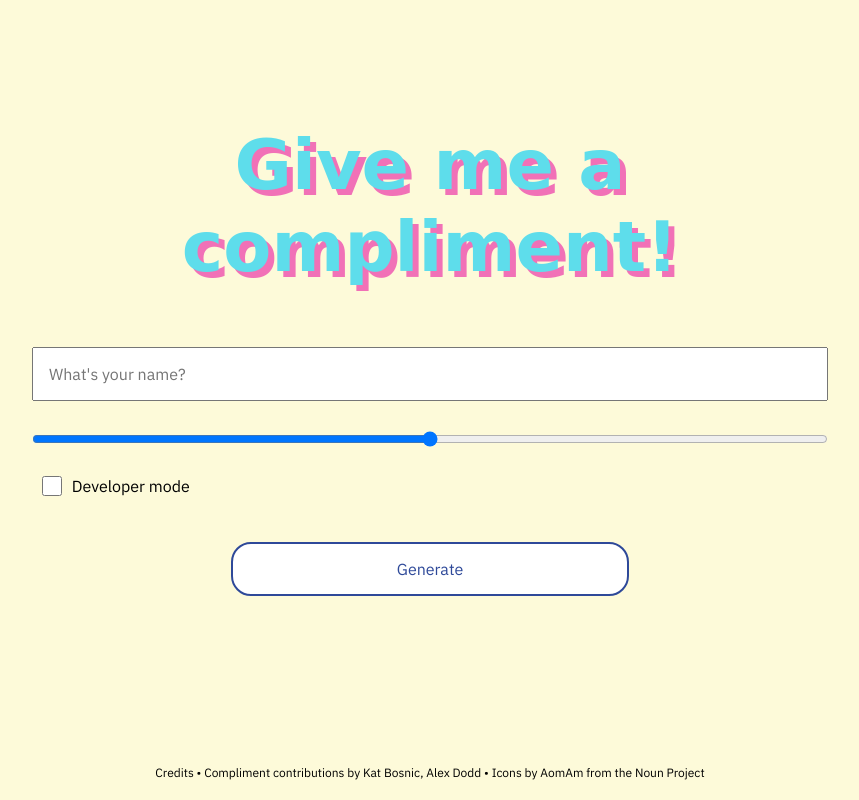
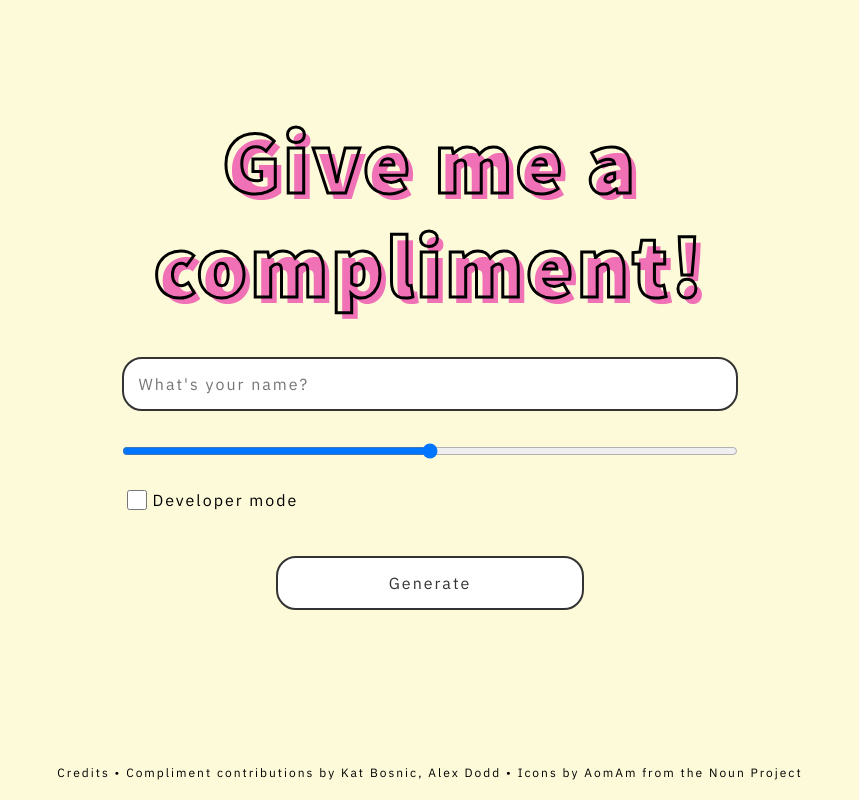
Before and after one commit to fazaaah/compliment-me, a plain HTML site: page index.html in a window 1280 px wide. Shown: the whole page, without its empty margins (210-1069 px from the left). Drawn offline with nearby package versions, Linux system fonts and the light colour scheme; a web font is replaced by a local one.

Commit message:
basic Dev mode added

```diff
--- /dev/null
+++ b/_dev-mode.scss
@@ -0,0 +1,10 @@
+.body-dev {
+    background-color: #333;
+    font-family: 'Source Code Pro', monospace;
+    letter-spacing: 1px;
+    color: #fff;
+}
+
+.button-dev {
+    letter-spacing: 1px;
+}
--- /dev/null
+++ b/_main.scss
@@ -0,0 +1,113 @@
+body {
+    height: 100vh;
+    font-family: 'IBM Plex Sans', sans-serif;
+    letter-spacing: 2px;
+    // font-family: 'Source Code Pro', monospace;
+    background-color: rgba(242, 92, 160, 0.3);
+    background-color: rgba(245, 224, 0, 0.15);
+}
+
+.wrapper {
+    width: 80%;
+    margin: 0 auto;
+}
+
+.generator-container {
+    background-size: cover;
+    display: flex;
+    height: 95vh;
+    align-items: center;
+}
+
+.flex-container {
+    display: flex;
+    flex-direction: column;
+    width: 70%;
+    margin: 0 auto;
+    padding: 50px;
+}
+
+h1 {
+    text-align: center;
+    /* font-family: 'Sonsie One', cursive; */
+    font-family: 'Source Sans Pro', sans-serif;
+    font-size: 100px;
+    letter-spacing: 3px;
+    line-height: 1.15;
+    /* color: #2e4999;
+    color: #5eddeb; */
+    color: transparent;
+    -webkit-text-stroke-width: 3px;
+    -moz-text-stroke-width: 3px;
+    -webkit-text-stroke-color: #000;
+    -moz-text-stroke-color: #000;
+    text-shadow: 6px 6px 0px rgba(255, 255, 255, 1);
+    text-shadow: 6px 6px 0px rgba(234, 44, 165, 0.67);
+    margin-top: 0;
+    margin-bottom: 40px;
+}
+
+@media (max-width: 1315px) {
+    h1 {
+        font-size: 90px;
+    }
+}
+
+input {
+    padding: 15px;
+    width: 100%;
+    border-radius: 20px;
+    box-shadow: none;
+    border: 2px solid #333;
+    letter-spacing: 2px;
+}
+
+.name-container {
+    letter-spacing: 2px;
+}
+
+.slider-container {
+    margin: 15px auto 10px auto;
+}
+
+.dev-mode {
+    text-align: left;
+    width: 100%;
+    display: flex;
+    flex-direction: row;
+    margin-bottom: 30px;
+    .dev-checkbox {
+        height: 20px;
+        width: 5%;
+    }
+    p {
+        width: 90%;
+        margin-top: 0;
+    }
+}
+
+.button {
+    width: 50%;
+    margin: 0 auto;
+    .submit {
+        background-color: #fff;
+        box-shadow: none;
+        border: 2px solid #333;
+        border-radius: 20px;
+        color: #333;
+        padding: 15px;
+        margin-bottom: 20px;
+    }
+}
+
+.output {
+    font-size: 20px;
+}
+
+footer {
+    text-align: center;
+    font-size: 12px;
+    p {
+        margin: 5px auto;
+    }
+}
--- a/index.html
+++ b/index.html
@@ -7,12 +7,11 @@
     <title>Compliment Generator</title>
     <link rel="stylesheet" href="style.css">
     <link rel="stylesheet" href="https://use.fontawesome.com/releases/v5.8.2/css/all.css" integrity="sha384-oS3vJWv+0UjzBfQzYUhtDYW+Pj2yciDJxpsK1OYPAYjqT085Qq/1cq5FLXAZQ7Ay" crossorigin="anonymous">
-    <script src="https://code.jquery.com/jquery-3.4.1.min.js"
-        integrity="sha256-CSXorXvZcTkaix6Yvo6HppcZGetbYMGWSFlBw8HfCJo=" crossorigin="anonymous"></script>
-    <link href="https://fonts.googleapis.com/css?family=Galada|Oleo+Script|IBM+Plex+Sans|Sonsie+One&display=swap"
-        rel="stylesheet">
+    <script src="https://code.jquery.com/jquery-3.4.1.min.js" integrity="sha256-CSXorXvZcTkaix6Yvo6HppcZGetbYMGWSFlBw8HfCJo=" crossorigin="anonymous"></script>
+    <link href="https://fonts.googleapis.com/css?family=Source+Code+Pro|Source+Sans+Pro:900|IBM+Plex+Sans|Sonsie+One&display=swap" rel="stylesheet">
 </head>
 <body>
+    <div class="wrapper">
     <section class="generator-container">
         <div class="flex-container">
             <h1>Give me a compliment!</h1>
@@ -28,7 +27,8 @@
             </div>
 
             <div class="dev-mode">
-                <input type="checkbox" id="dev-checkbox" class="dev-checkbox" name="dev-checkbox"> <p>Developer mode</p>
+                <input type="checkbox" id="dev-checkbox" class="dev-checkbox" name="dev-checkbox">
+                <p>Developer mode</p>
                 <label for="name" class="visually-hidden"></label>
             </div>
 
@@ -50,7 +50,7 @@
         <!-- <p></p>
         <p></p> -->
     </footer>
-
+    </div>
 
     <script src="test-script.js"></script>
 
--- a/script.js
+++ /dev/null
@@ -1,77 +0,0 @@
-// Storing info in arrays
-
-// const complimentsArray = {
-//     mild: [
-//         'You smart',
-//         'You funny',
-//         'You kind',
-//     ],
-//     medium: [
-//         'You very smart',
-//         'You very funny',
-//         'You very kind'
-//     ],
-//     hot: [
-//         'You the smartest',
-//         'You the funniest',
-//         'You the kindest'
-//     ]
-// };
-
-const complimentsArray = [
-    'You smart',
-    'You funny',
-    'You kind'
-]
-
-const devComplimentsArray = [
-    'Your CSS is so well-indented!',
-    'You never forget your setup snippet!',
-    'I see those ARIA labels!',
-];
-
-// Doc ready
-
-// $(function(){
-
-// })
-
-// Input Name & Template Literal
-
-// const name =
-
-const customCompliment = (`${name}, ${complimentsArray[i]}.`)
-
-// Compliments Array & Randomizing the Output
-
-// })
-
-function randomCompliment (randomArray){
-    const index = Math.floor(Math.random() * complimentsArray.length);
-    return randomArray[index];
-}
-
-const compliment = randomCompliment(complimentsArray);
-
-console.log(compliment);
-
-// Generate Button
-
-// Needs to: grab the input name, input it into the template literal,
-
-// $('.generate-button').click(function(event){
-//     event.preventDefault();
-//     const username =
-// })
-
-$('.generate-button').on('click', function(event){
-    event.preventDefault();
-    const strength = $('input[name=mild]:selected').val();
-})
-
-complimentsArray[i]
-
-// Finally, call the function
-// function getCompliment(){
-
-// }
--- /dev/null
+++ b/style.scss
@@ -0,0 +1,3 @@
+@import "setup";
+@import "main";
+@import "dev-mode";
--- a/test-script.js
+++ b/test-script.js
@@ -150,6 +150,14 @@ const getCompliment = (strength, devMode) => {
 const findCompliment = () => {}
 
 $(function() {
+    $('#dev-checkbox').change(function () {
+        if (this.checked) {
+            $("body").addClass("body-dev");
+            $("input").addClass("button-dev");
+        } else {
+            $("body").removeClass("body-dev");
+        }
+        });
     $('.button').on('click', function (event) {
         event.preventDefault();
         if ($('input[type=text]').val() === ''){
```
Also changed, not shown: _setup.scss (added, +7 -0 lines), style.css, 1 other file.
